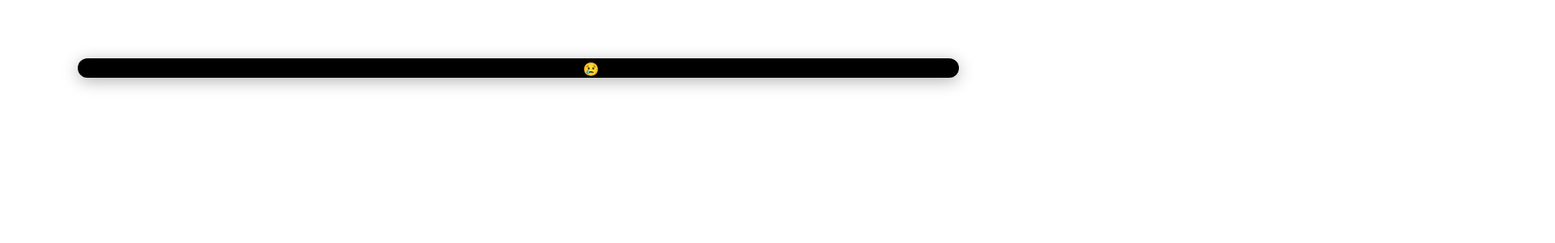
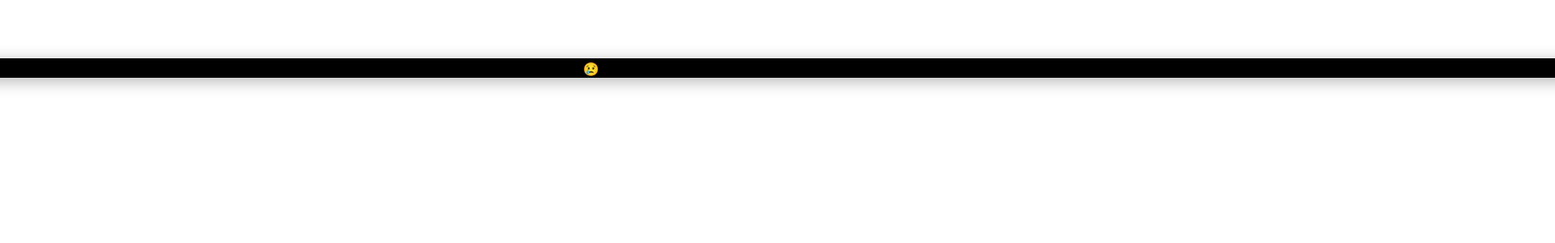
Before and after one commit to xeon-243859/ppongtok-app, a React (Vite) app: page /preview in a window 1280 px wide. Shown: the part 316-616 px from the top of the page at 81% size, 1920 px wide, since content can reach past the window. Built offline with nearby package versions, Linux system fonts and the light colour scheme.

Commit message:
💫 Update: media-box 박스 크기 조정 (85vw x max 40vh 감성 스타일)

```diff
--- a/src/pages/PreviewPage.css
+++ b/src/pages/PreviewPage.css
@@ -11,8 +11,8 @@
 
 /* 감성적인 영상/이미지 프레임 */
 .media-box {
-  width: 85vw;
-  max-height: 40vh;
+  width: 240vw;
+  max-height: 160vh;
   height: auto;
   background-color: black;
   border-radius: 20px;
```
